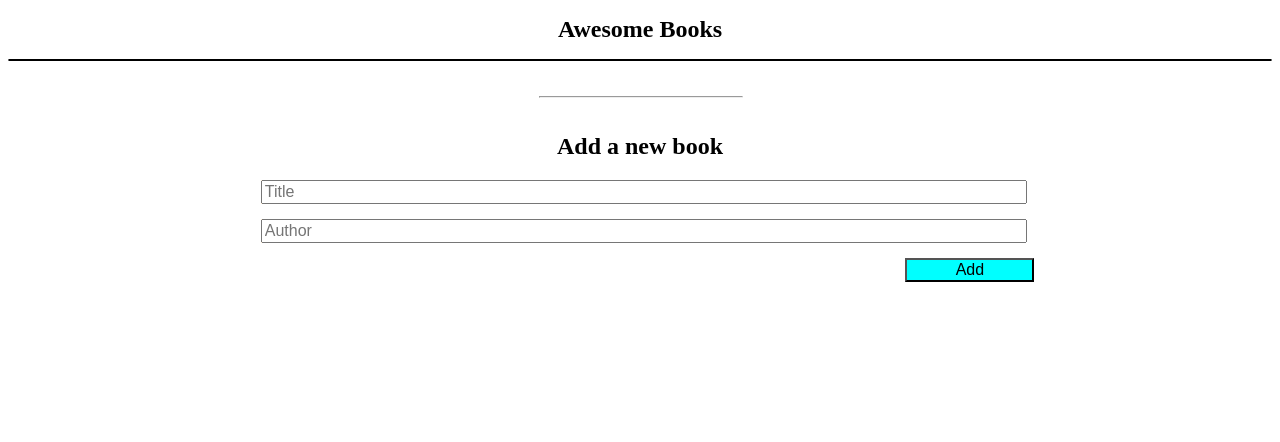
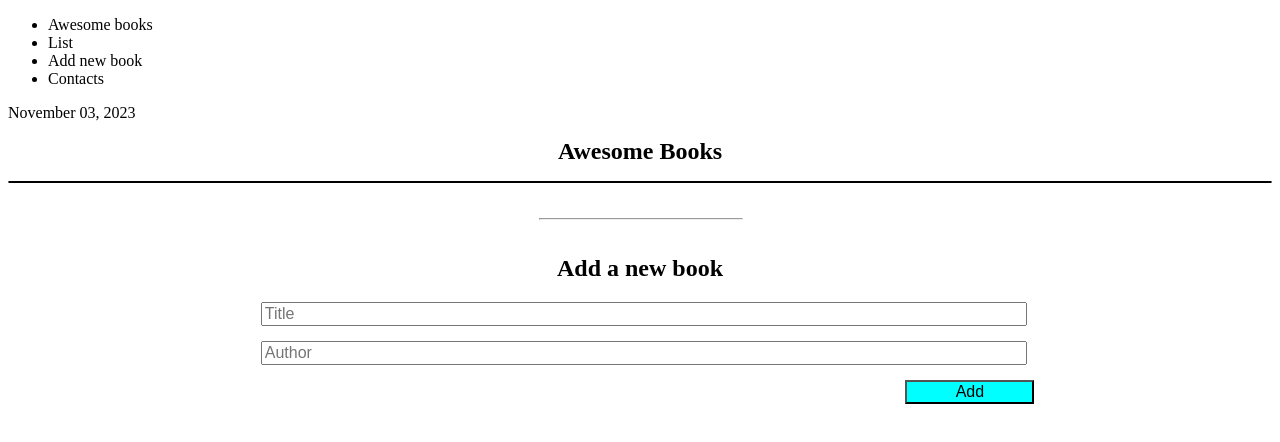
Before and after one commit to sserwangaedrisa/Awesome-Books-Store, a website: page index.html in a window 1280 px wide. Drawn offline with Linux system fonts and the light colour scheme.

Commit message:
Added the nav items

```diff
--- a/index.html
+++ b/index.html
@@ -7,6 +7,17 @@
     <title>Awesome Books Store</title>
   </head>
   <body>
+    <section class="nav">
+      <div class="Nav">
+        <ul class="navItems" id="NavItems">
+          <li id="1">Awesome books</li>
+          <li id="2">List</li>
+          <li id="3">Add new book</li>
+          <li id="4">Contacts</li>
+        </ul>
+        <p class="date">November 03, 2023</p>
+      </div>
+    </section>
     <h1>Awesome Books</h1>
     <div class="books-section" id="Books-section"></div>
     <hr id="line" />
```
